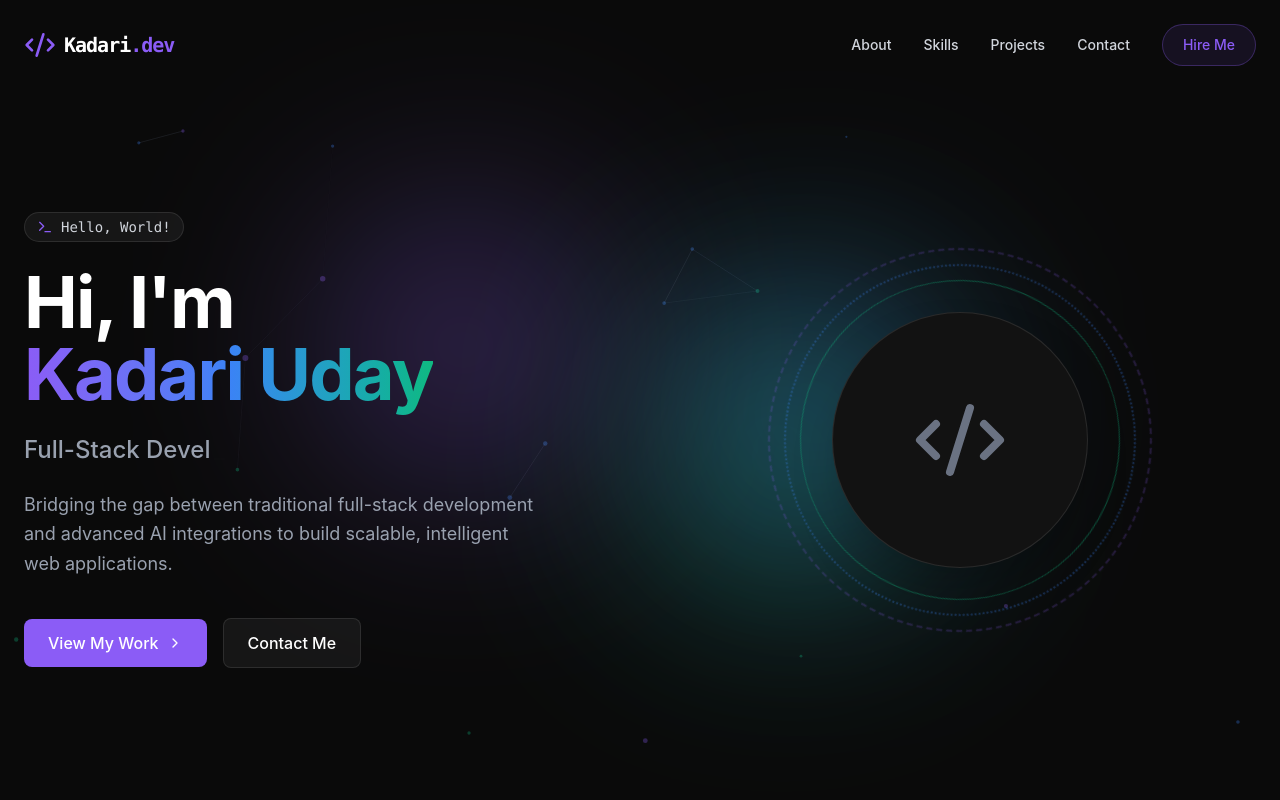
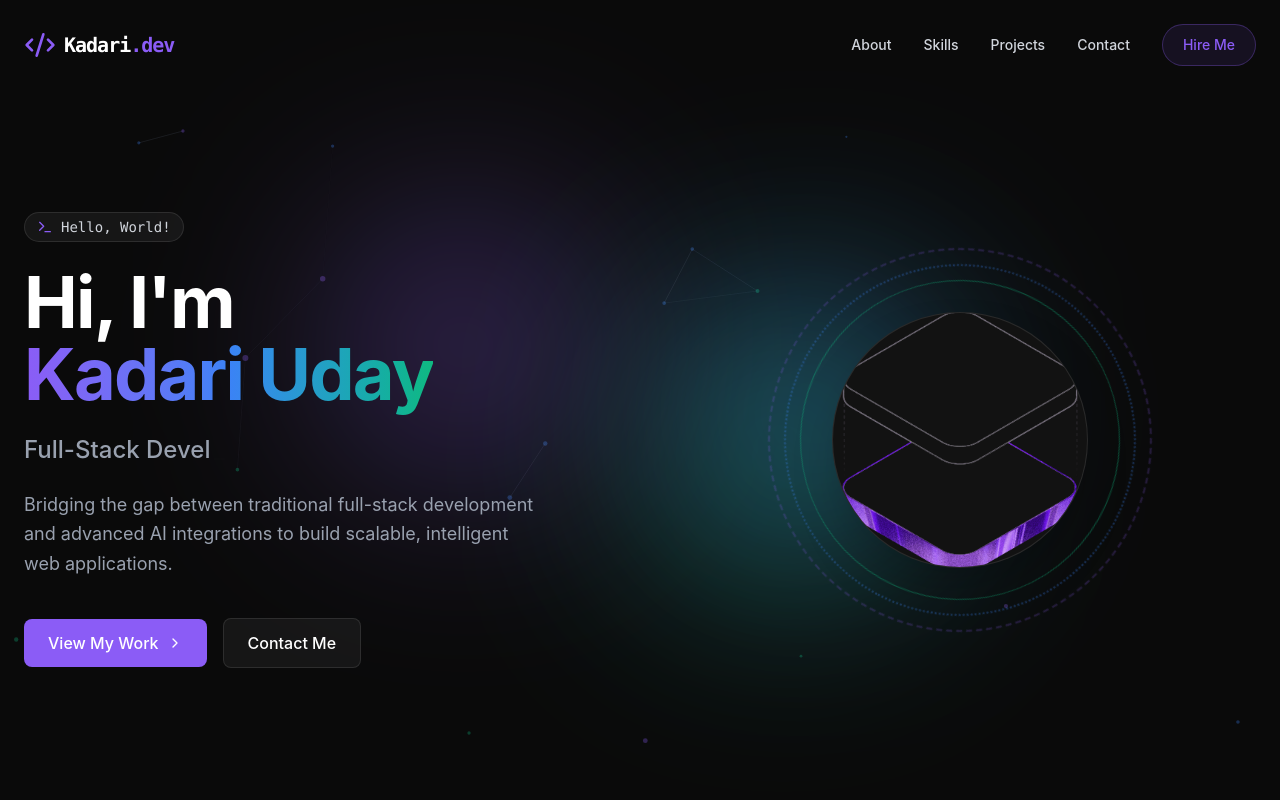
Before and after one commit to KadariUday/Portfolio, a React (Vite) app: page / in a window 1280 px wide. Shown: the top 800 px of the page. Built offline with nearby package versions, Linux system fonts and the light colour scheme.

Commit message:
feat: Add profile image to Hero section

```diff
--- a/src/components/Contact.jsx
+++ b/src/components/Contact.jsx
@@ -44,7 +44,7 @@ const Contact = () => {
               <div className="w-12 h-12 rounded-full bg-surface border border-white/10 flex items-center justify-center group-hover:border-primary/50 group-hover:bg-primary/10 transition-all">
                 <Mail className="w-5 h-5" />
               </div>
-              <span className="text-lg">kadariuday@example.com</span>
+              <span className="text-lg">kadariudaycl@gmail.com</span>
             </a>
 
             <a href="https://github.com/KadariUday" target="_blank" rel="noopener noreferrer" className="flex items-center gap-4 text-gray-300 hover:text-primary transition-colors group">
--- a/src/components/Hero.jsx
+++ b/src/components/Hero.jsx
@@ -1,9 +1,10 @@
 import React, { useEffect, useState } from 'react';
 import { motion } from 'framer-motion';
 import { Typewriter } from 'react-simple-typewriter';
-import { ChevronRight, Download, Terminal } from 'lucide-react';
+import { ChevronRight, Download, Terminal, Code2 } from 'lucide-react';
 import Particles, { initParticlesEngine } from "@tsparticles/react";
 import { loadSlim } from "@tsparticles/slim";
+import heroImg from '../assets/hero.png';
 
 const Hero = () => {
   const [init, setInit] = useState(false);
@@ -137,9 +138,7 @@ const Hero = () => {
             <div className="absolute inset-0 flex items-center justify-center">
               <div className="w-48 h-48 md:w-64 md:h-64 rounded-full bg-surface border border-white/10 shadow-2xl overflow-hidden flex items-center justify-center relative group">
                 <div className="absolute inset-0 bg-gradient-to-tr from-primary/20 via-secondary/20 to-accent/20 opacity-0 group-hover:opacity-100 transition-opacity duration-500"></div>
-                <Code2 className="w-24 h-24 text-gray-500 group-hover:text-primary transition-colors duration-500" />
-                {/* To use a real image, replace the Code2 icon with an img tag */}
-                {/* <img src="/profile.jpg" alt="Kadari Uday" className="w-full h-full object-cover" /> */}
+                <img src={heroImg} alt="Kadari Uday" className="w-full h-full object-cover group-hover:scale-110 transition-transform duration-500" />
               </div>
             </div>
           </div>
@@ -149,7 +148,5 @@ const Hero = () => {
   );
 };
 
-// Also adding a fallback Code2 icon if not imported above
-import { Code2 } from 'lucide-react';
 
 export default Hero;
```
